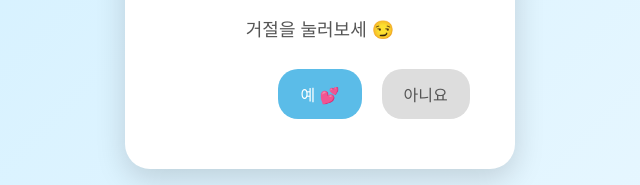
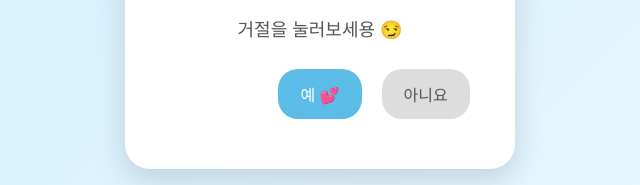
Before and after one commit to lye110502/date, a plain HTML site: page index.html in a window 1280 px wide. Shown: the part 410-595 px from the top of the page, 320-960 px from the left. Drawn offline with Linux system fonts and the light colour scheme.

Commit message:
Update index.html

```diff
--- a/index.html
+++ b/index.html
@@ -88,7 +88,7 @@
     <div class="heart">💙</div>
     <h1>주말에 예은이랑 만나시겠습니까?</h1>
     <p id="message">
-거절을 눌러보세 😏
+거절을 눌러보세용 😏
 </p>
     <button class="yes" onclick="showDate()">예 💕</button>
     <button class="no" id="noBtn" onmouseover="runAway()" ontouchstart="runAway()" onclick="runAway()">아니요</button>
@@ -148,6 +148,7 @@
 
   const messages = [
     "다시 한번 눌러보세요 😎",
+    "나랑 안놀고 시퍼?????",
     "거절권은 압수되었습니다 🚓"
   ];
 
```
